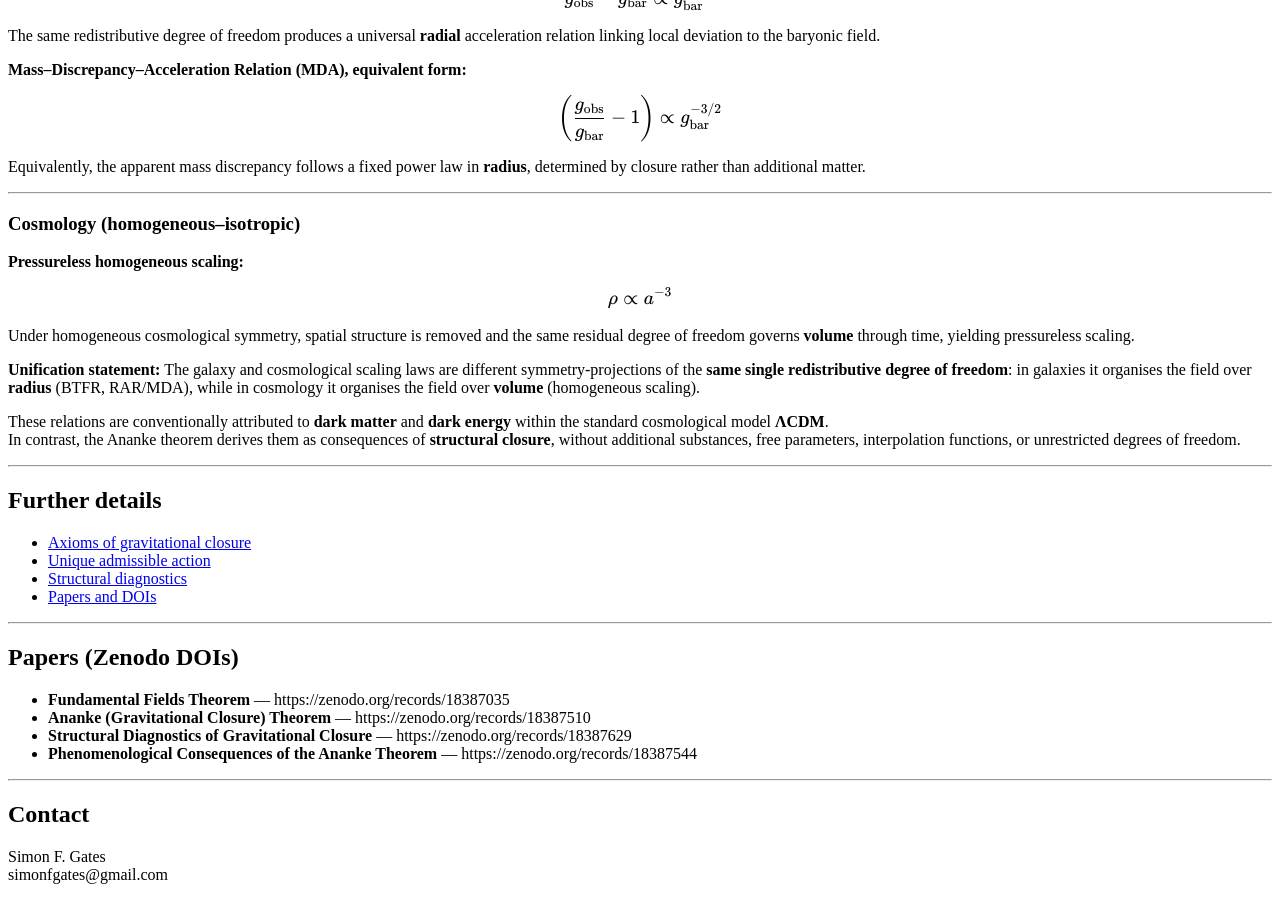
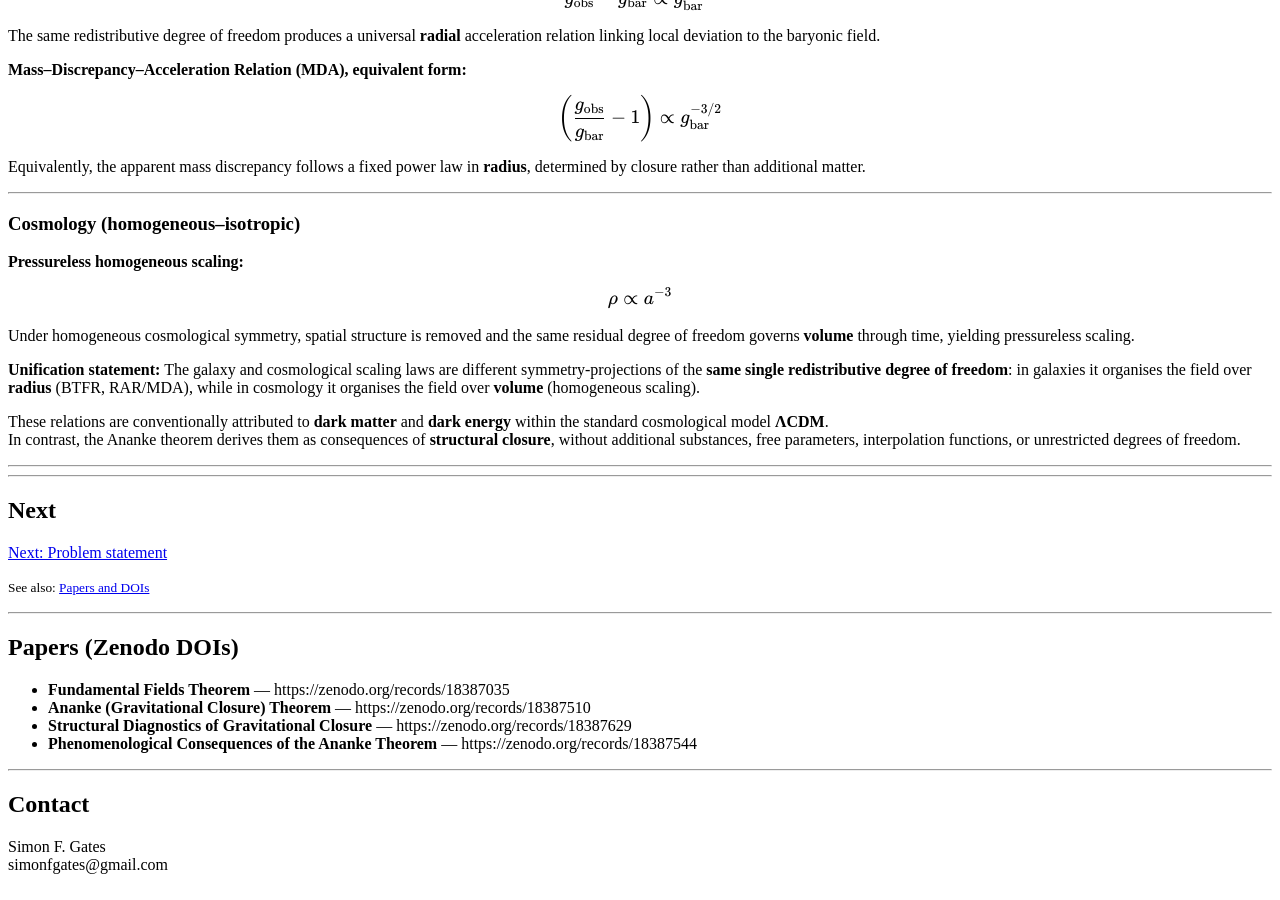
Before and after one commit to ananke-research/ananke-theorem, a Jekyll site: the page built from index.md, in a window 1280 px wide and 900 px high, scrolled down 1342 px. Built offline with Jekyll 4.4.1, drawn with Linux system fonts in a browser that asks for light colours; our own code applies the rules of GitHub Pages for plain Markdown files.

Commit message:
Update index.md

```diff
--- a/index.md
+++ b/index.md
@@ -103,12 +103,13 @@ In contrast, the Ananke theorem derives them as consequences of **structural clo
 
 ---
 
-## Further details
+---
 
-- [Axioms of gravitational closure](/pages/axioms/)
-- [Unique admissible action](/pages/action/)
-- [Structural diagnostics](/pages/diagnostics/)
-- [Papers and DOIs](/pages/papers/)
+## Next
+
+[Next: Problem statement](/pages/problem/)
+
+<small>See also: [Papers and DOIs](/pages/papers/)</small>
 
 ---
 
```
